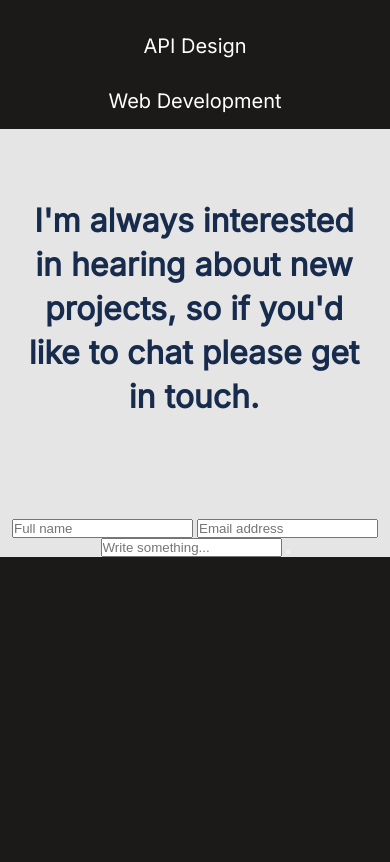
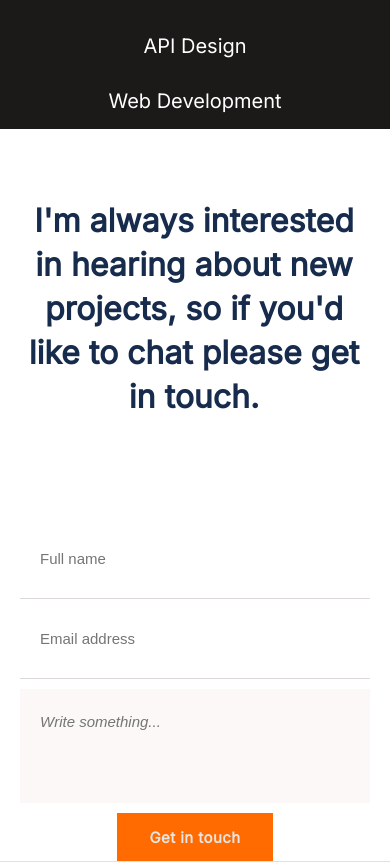
Before and after one commit to Rebelzob/Portfolio, a website: page index.html in a window 390 px wide. Shown: the part 5347-6209 px from the top of the page. Before the commit the page ends 5904 px from the top, so only its background shows below. Drawn offline with Linux system fonts and the light colour scheme.

Commit message:
added styling

```diff
--- a/index.html
+++ b/index.html
@@ -260,11 +260,12 @@
     <section class="form-container flex-column">
       <p>I'm always interested in hearing about new projects, so if you'd like to chat please get in touch.</p>
       <div class="form flex-column">
-        <form action="https://formspree.io/f/mayzgdra" method="POST" class="form-data">
+        <form class="flex-column " action="https://formspree.io/f/mayzgdra" method="POST" class="form-data">
           <input type="text" id="name" placeholder="Full name" required maxlength="30">
           <input type="email" id="email" placeholder="Email address" required>
           <input type="text" id="message" placeholder="Write something..." required maxlength="500">
-          <button type="submit"></button>
+          <center><button type="submit" class="button-resume">Get in touch</button></center>
+          <img src="/img/Rectangle 42.png" alt="" class="sep">
         </form>
       </div>
     </section>
--- a/styles.css
+++ b/styles.css
@@ -417,7 +417,7 @@ a {
   }
 
   .form-container {
-    background-color: #e5e5e5;
+    background-color: #ffffff;
   }
 
   .form-container p {
@@ -430,8 +430,28 @@ a {
     padding: 70px 25px 100px 23px;
   }
 
-  .form {
+  .form_input {
     justify-content: center;
     text-align: center;
   }
+  #name,#email{
+    border:none;
+    border-bottom:1px solid #DBD8D7 ;
+    height: 80px;
+    margin:0px 20px;
+    padding-left:20px;
+    font-size: 15px;
+  }
+  #message{
+    border:none;
+    height: 114px;
+    margin:10px 20px 10px 20px;
+    background-color: #FBF8F7;
+    padding-left:20px;
+    padding-bottom:50px;
+    font-size: 15px;
+    font-style: italic;
+
+
+  }
 }
```
Also changed, not shown: img/Rectangle 42.png (added).
